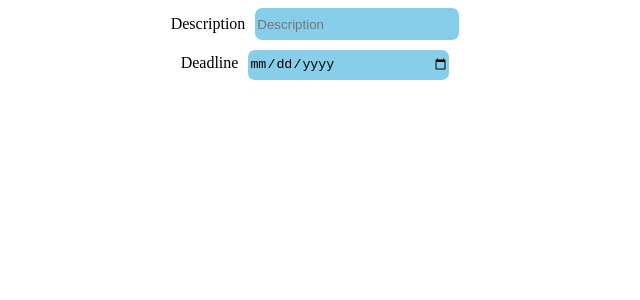
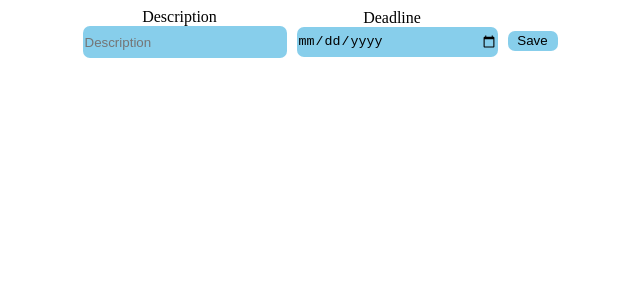
Before and after one commit to mnurullaher/todo-app-spring-react, a React (Create React App) app in the folder todo-front-end/: page / in a window 1280 px wide. Shown: the top 300 px of the page, without its empty margins (325-965 px from the left). Built offline with nearby package versions, Linux system fonts and the light colour scheme.

Commit message:
save todo feature added

```diff
--- a/todo-front-end/package.json
+++ b/todo-front-end/package.json
@@ -10,7 +10,7 @@
     "@types/node": "^16.18.24",
     "@types/react": "^18.0.38",
     "@types/react-dom": "^18.0.11",
-    "moment": "^2.29.4",
+    "axios": "^1.3.6",
     "react": "^18.2.0",
     "react-dom": "^18.2.0",
     "react-scripts": "5.0.1",
--- a/todo-front-end/src/App.css
+++ b/todo-front-end/src/App.css
@@ -6,7 +6,7 @@
   display: flex;
   justify-content: center;
   align-items: center;
-  flex-direction: column;
+  flex-direction: row;
 }
 
 input {
@@ -19,3 +19,24 @@ input {
   border: none;
   border-radius: 7px;
 }
+
+.input-container {
+  display: flex;
+  flex-direction: column;
+}
+
+.save-todo-button {
+  width: 50px;
+  height: 20px;
+  margin-left: 10px;
+  margin-top: 5px;
+  background-color: skyblue;
+  border: none;
+  border-radius: 7px;
+  cursor: pointer;
+}
+
+.save-todo-button:active {
+  background-color: black;
+  color: white;
+}
--- a/todo-front-end/src/App.tsx
+++ b/todo-front-end/src/App.tsx
@@ -1,5 +1,6 @@
 import { ChangeEvent, useState } from 'react';
 import './App.css';
+import axios, { Axios } from 'axios';
 
 function App() {
 
@@ -15,19 +16,31 @@ function App() {
     setDeadline(event.target.value)
   }
 
+  const saveTodo = () => {
+    fetch(`http://localhost:8080/add-todo?description=${description}&isCompleted=${isCompleted}&deadline=${deadline}`, {
+      method: 'POST'
+    })
+      .then(response => response.json())
+      .then(data => console.log(data.message))
+      .catch(error => console.error(error));
+  }
+
+
   return (
     <div className="App">
       <div className="add-task">
 
-        <div>
+        <div className='input-container'>
           <label>Description</label>
           <input type="textarea" placeholder='Description' className='text-area' onChange={handleDescription} />
         </div>
 
-        <div>
+        <div className='input-container'>
           <label>Deadline</label>
           <input type="date" onChange={handleDeadline} />
         </div>
+
+        <button className='save-todo-button' onClick={saveTodo}>Save</button>
 
       </div>
     </div>
```
Also changed, not shown: 2 other files (tests, documents, lock files or other folders).
